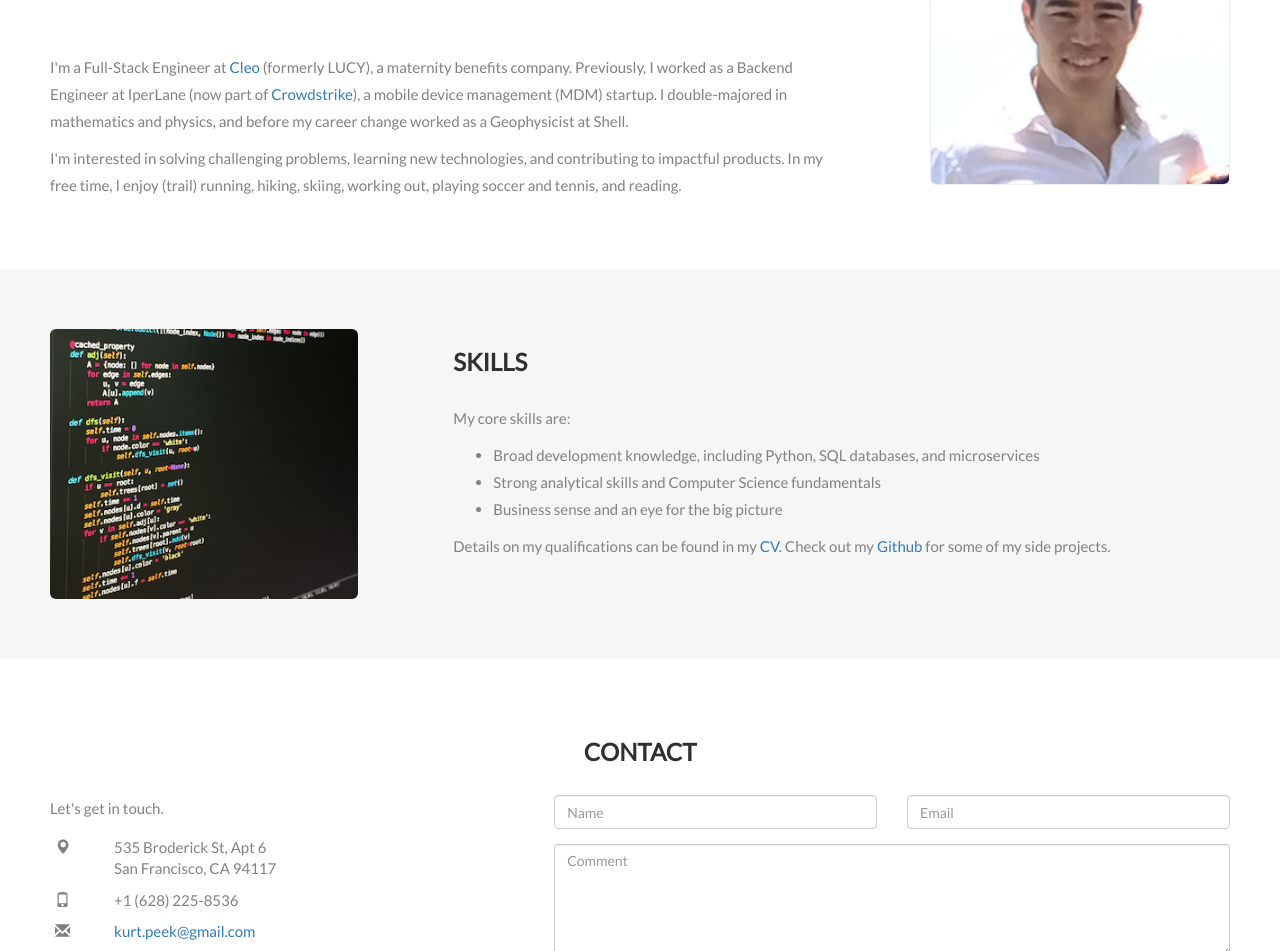
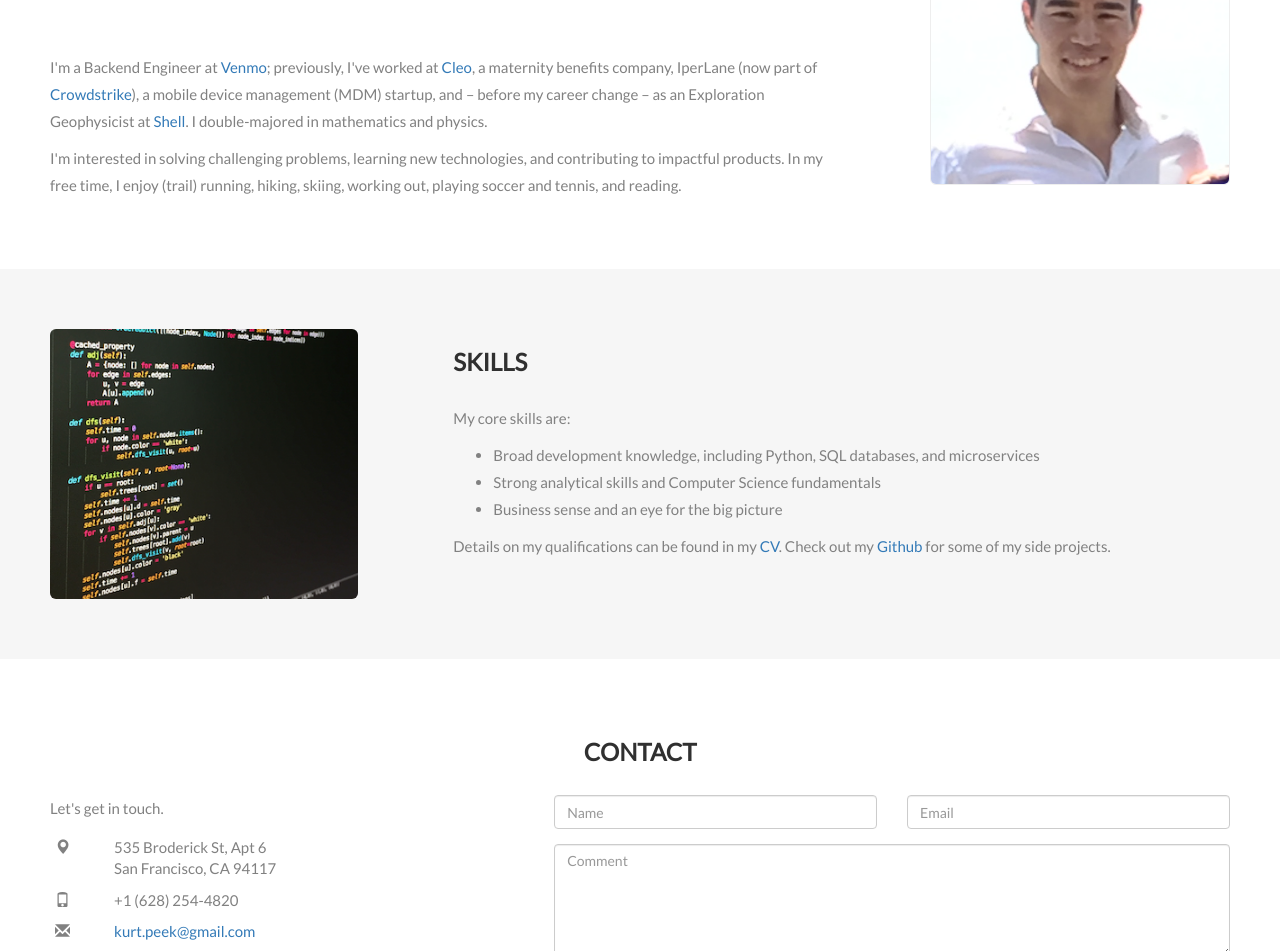
Before and after one commit to khpeek/kurtpeek, a plain HTML site: page index.html in a window 1280 px wide. Shown: the part 570-1521 px from the top of the page. Drawn offline with nearby package versions, Linux system fonts and the light colour scheme; some packages are replaced by stand-ins of ours.

Commit message:
Updated Venmo job and phone number

```diff
--- a/index.html
+++ b/index.html
@@ -47,7 +47,7 @@
           <h2>About me</h2><br>
           <h4>Software engineer with a background in mathematics and physics</h4><br>
           <p>
-            I'm a Full-Stack Engineer at <a href="https://hicleo.com/">Cleo</a> (formerly LUCY), a maternity benefits company. Previously, I worked as a Backend Engineer at IperLane (now part of <a href="https://www.crowdstrike.com/">Crowdstrike</a>), a mobile device management (MDM) startup. I double-majored in mathematics and physics, and before my career change worked as a Geophysicist at Shell.</p>
+            I'm a Backend Engineer at <a href="https://venmo.com/">Venmo</a>; previously, I've worked at <a href="https://hicleo.com/">Cleo</a>, a maternity benefits company, IperLane (now part of <a href="https://www.crowdstrike.com/">Crowdstrike</a>), a mobile device management (MDM) startup, and &ndash; before my career change &ndash; as an Exploration Geophysicist at <a href="https://www.shell.com/">Shell</a>. I double-majored in mathematics and physics.</p>
           <p>I'm interested in solving challenging problems, learning new technologies, and contributing to impactful products. In my free time, I enjoy (trail) running, hiking, skiing, working out, playing soccer and tennis, and reading.</p>
         </div>
         <div class="col-sm-4">
@@ -90,7 +90,7 @@
           </tr>
           <tr>
             <th><span class="glyphicon glyphicon-phone"></span></th>
-            <th>+1 (628) 225-8536</th>
+            <th>+1 (628) 254-4820</th>
           </tr>
           <tr>
             <th><span class="glyphicon glyphicon-envelope"></span></th>
```
